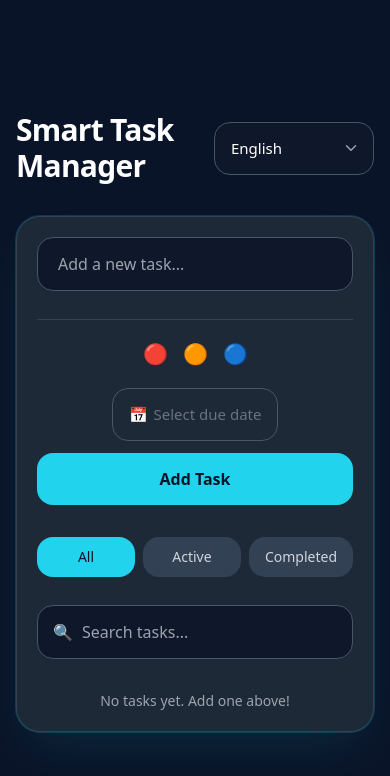
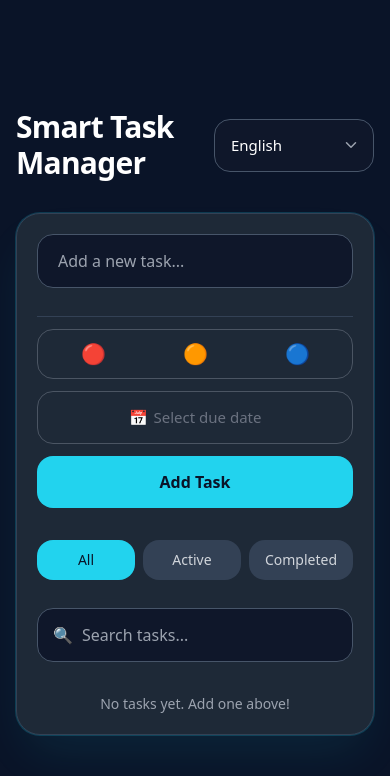
Before and after one commit to john-sprague/smart-task-manager, a React app: page / in a window 390 px wide. Shown: the top 776 px of the page. Built offline with nearby package versions, Linux system fonts and the light colour scheme; the HTML template or start-up script is replaced by a standard one.

Commit message:
feat(ui): unify task controls sizing and responsive layout
Use SIZE constants for picker sizing, align priority/due-date error styles, add full-width mode for md layouts, and style language selector chevron to match app inputs.

```diff
--- a/src/components/DueDatePicker.tsx
+++ b/src/components/DueDatePicker.tsx
@@ -8,6 +8,7 @@ interface Props {
   size?: typeof SIZE.SMALL | typeof SIZE.MEDIUM;
   hasError?: boolean;
   ariaDescribedBy?: string;
+  fullWidth?: boolean;
 }
 
 const DueDatePicker = ({
@@ -16,6 +17,7 @@ const DueDatePicker = ({
   size = SIZE.MEDIUM,
   hasError = false,
   ariaDescribedBy,
+  fullWidth = false,
 }: Props) => {
   const { t } = useI18n();
   const [isOpen, setIsOpen] = useState(false);
@@ -58,14 +60,14 @@ const DueDatePicker = ({
   const state = getDueDateState();
 
   return (
-    <div className="relative inline-block">
+    <div className={`relative ${fullWidth ? "block w-full" : "inline-block"}`}>
       <button
         ref={buttonRef}
         type="button"
         aria-invalid={hasError}
         aria-describedby={ariaDescribedBy}
         onClick={() => setIsOpen(!isOpen)}
-        className={`inline-flex items-center gap-1.5 px-4 rounded-2xl leading-normal transition-all border whitespace-nowrap
+        className={`inline-flex items-center gap-1.5 px-4 rounded-2xl leading-normal transition-all border whitespace-nowrap ${fullWidth ? "w-full justify-center" : ""}
           focus:outline-none focus:border-[#22d3ee] focus:ring-2 focus:ring-[#22d3ee]/30
           ${DUE_DATE.STATE_CLASSES[state]}
           ${DUE_DATE.SIZE_CLASSES[size]}`}
--- a/src/components/PrioritySelector.tsx
+++ b/src/components/PrioritySelector.tsx
@@ -9,6 +9,7 @@ interface Props {
   size?: Size;
   hasError?: boolean;
   ariaDescribedBy?: string;
+  fullWidth?: boolean;
 }
 
 const PrioritySelector = ({
@@ -17,6 +18,7 @@ const PrioritySelector = ({
   size = SIZE.MEDIUM,
   hasError = false,
   ariaDescribedBy,
+  fullWidth = false,
 }: Props) => {
   const { t } = useI18n();
 
@@ -46,9 +48,13 @@ const PrioritySelector = ({
 
   return (
     <div
-      className={`flex gap-1 p-1 rounded-xl transition-all ${
-        hasError ? "ring-1 ring-red-500 animate-[shake_0.2s]" : ""
-      }`}
+      className={`${fullWidth ? "flex w-full" : "inline-flex"} gap-1 p-1.5 rounded-2xl border bg-transparent transition-all whitespace-nowrap
+        focus-within:outline-none focus-within:border-[#22d3ee] focus-within:ring-2 focus-within:ring-[#22d3ee]/30
+        ${
+          hasError
+            ? "border-red-500 animate-[shake_0.2s]"
+            : "border-gray-600 hover:border-gray-500"
+        }`}
       role="radiogroup"
       aria-invalid={hasError}
       aria-describedby={ariaDescribedBy}
@@ -67,7 +73,7 @@ const PrioritySelector = ({
             onClick={() => onChange(opt.value)}
             role="radio"
             aria-checked={isSelected}
-            className={`flex items-center justify-center rounded-xl transition-all border
+            className={`flex items-center justify-center rounded-xl transition-all border ${fullWidth ? "flex-1" : ""}
               ${sizeClasses[size]}
               ${stateClasses}`}
           >
--- a/src/components/TaskInput.tsx
+++ b/src/components/TaskInput.tsx
@@ -86,8 +86,12 @@ const TaskInput = ({ onAdd }: Props) => {
           )}
         </FormField>
 
-        <div className="flex flex-col sm:flex-row sm:items-start gap-3 lg:min-w-fit mt-4 pt-3 lg:m-0 lg:p-0 border-t border-[#334155] lg:border-none">
-          <FormField error={errors.priority} align="center">
+        <div className="flex flex-col sm:flex-row sm:items-start md:items-stretch md:w-full lg:w-auto gap-3 lg:min-w-fit mt-4 pt-3 lg:m-0 lg:p-0 border-t border-[#334155] lg:border-none">
+          <FormField
+            error={errors.priority}
+            align="center"
+            className="w-full sm:w-auto md:flex-1 lg:flex-none"
+          >
             {({ describedBy, invalid }) => (
               <PrioritySelector
                 priority={priority}
@@ -98,13 +102,18 @@ const TaskInput = ({ onAdd }: Props) => {
                   }
                 }}
                 size={SIZE.MEDIUM}
+                fullWidth
                 hasError={invalid}
                 ariaDescribedBy={describedBy}
               />
             )}
           </FormField>
 
-          <FormField error={errors.dueDate} align="center">
+          <FormField
+            error={errors.dueDate}
+            align="center"
+            className="w-full sm:w-auto md:flex-1 lg:flex-none"
+          >
             {({ describedBy, invalid }) => (
               <DueDatePicker
                 dueDate={dueDate}
@@ -115,6 +124,7 @@ const TaskInput = ({ onAdd }: Props) => {
                   }
                 }}
                 size={SIZE.MEDIUM}
+                fullWidth
                 hasError={invalid}
                 ariaDescribedBy={describedBy}
               />
@@ -123,7 +133,7 @@ const TaskInput = ({ onAdd }: Props) => {
 
           <button
             type="submit"
-            className="w-full sm:w-auto sm:self-start bg-[#22d3ee] hover:bg-[#06b6d4] text-[#0a1428]
+            className="w-full sm:w-auto md:flex-1 lg:flex-none sm:self-start bg-[#22d3ee] hover:bg-[#06b6d4] text-[#0a1428]
               font-semibold px-8 py-3.5 rounded-2xl transition-all active:scale-95 whitespace-nowrap"
           >
             {t("taskInput.submitButton")}
```
